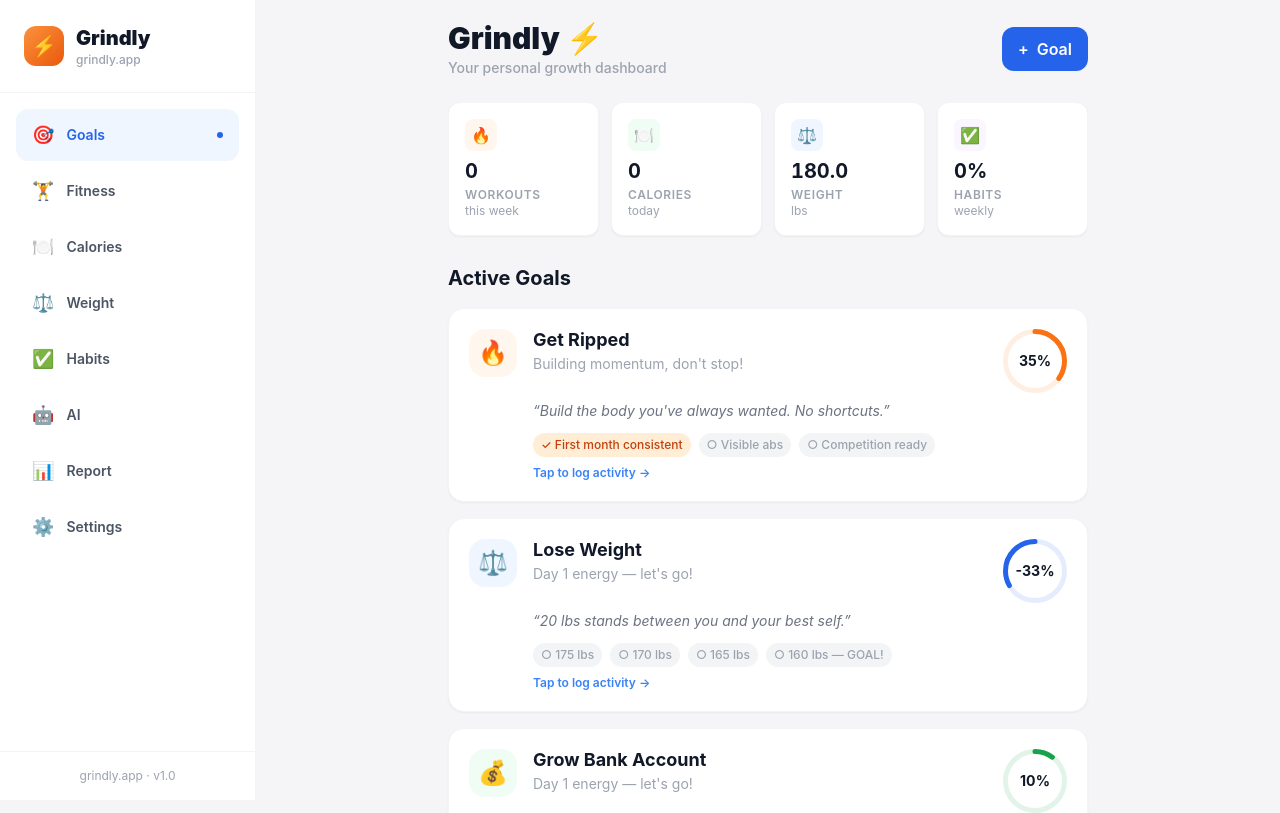
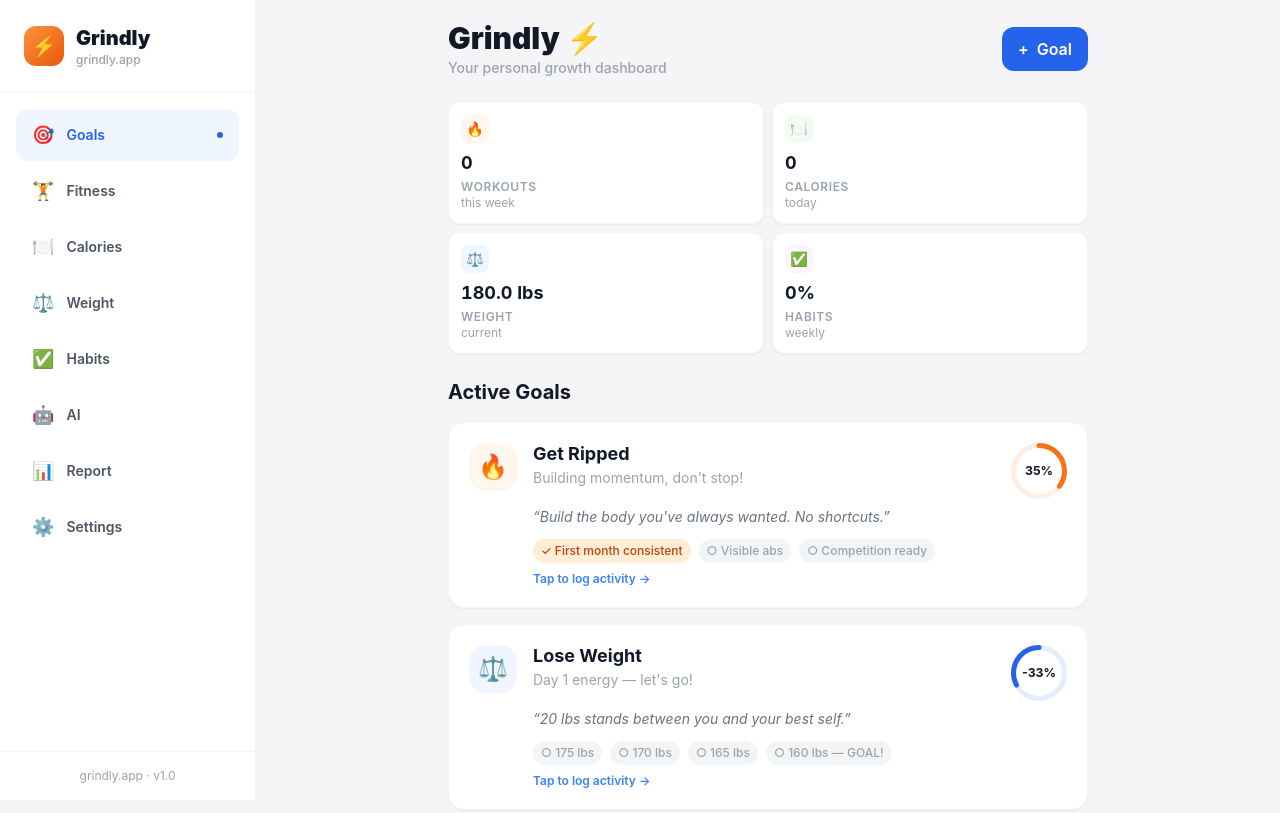
Before and after one commit to aminayawork-tech/Grindly, a Next.js app in the folder web/: page / in a window 1280 px wide. Shown: the top 813 px of the page. Built offline with nearby package versions, Linux system fonts and the light colour scheme.

Commit message:
fix: prevent page-level overflow zoom, compact goals stats, smaller habit dots

```diff
--- a/web/app/globals.css
+++ b/web/app/globals.css
@@ -7,6 +7,11 @@
 :root {
   --background: #F5F5F7;
   --surface: #FFFFFF;
+}
+
+html, body {
+  overflow-x: hidden;
+  max-width: 100vw;
 }
 
 body {
--- a/web/app/habits/page.tsx
+++ b/web/app/habits/page.tsx
@@ -74,9 +74,9 @@ export default function HabitsPage() {
         <div className="card">
           <div className="flex items-center mb-3">
             <div className="flex-1 font-bold text-gray-900">Today&apos;s Habits</div>
-            <div className="flex gap-0.5">
+            <div className="flex gap-px">
               {weekDays.map(d => (
-                <div key={d} className="w-6 text-center text-xs font-semibold text-gray-400">{sevenDayLabel(d)}</div>
+                <div key={d} className="w-5 text-center text-xs font-semibold text-gray-400">{sevenDayLabel(d)}</div>
               ))}
             </div>
           </div>
@@ -111,7 +111,7 @@ export default function HabitsPage() {
                     </div>
 
                     {!confirming && (
-                      <div className="flex gap-0.5 flex-shrink-0">
+                      <div className="flex gap-px flex-shrink-0">
                         {weekDays.map(d => {
                           const completed = habit.completions.includes(d);
                           const isToday = d === todayStr;
@@ -119,17 +119,17 @@ export default function HabitsPage() {
                           return (
                             <div
                               key={d}
-                              className={`w-6 h-6 rounded-full flex items-center justify-center text-xs transition-all ${
+                              className={`w-5 h-5 rounded-full flex items-center justify-center transition-all ${
                                 completed
                                   ? `${colorCls.bg} text-white`
                                   : isFuture
-                                  ? 'bg-gray-50 text-gray-200'
+                                  ? 'bg-gray-50'
                                   : isToday
-                                  ? 'bg-white border-2 border-gray-200'
+                                  ? 'bg-white border-2 border-gray-300'
                                   : 'bg-gray-100'
                               }`}
                             >
-                              {completed && '✓'}
+                              {completed && <span className="text-[9px] font-bold text-white">✓</span>}
                             </div>
                           );
                         })}
--- a/web/app/page.tsx
+++ b/web/app/page.tsx
@@ -119,11 +119,11 @@ export default function GoalsDashboard() {
         </button>
       </div>
 
-      <div className="flex gap-3 overflow-x-auto pb-1">
-        <StatCard label="Workouts" value={`${store.weeklyWorkoutCount()}`} subtitle="this week" emoji="🔥" color="orange" />
-        <StatCard label="Calories" value={`${Math.round(store.todayCalories())}`} subtitle="today" emoji="🍽️" color="green" />
-        <StatCard label="Weight" value={`${store.weightTrendData().current.toFixed(1)}`} subtitle="lbs" emoji="⚖️" color="blue" />
-        <StatCard label="Habits" value={`${Math.round(avgHabit * 100)}%`} subtitle="weekly" emoji="✅" color="purple" />
+      <div className="grid grid-cols-2 gap-2">
+        <StatCard label="Workouts" value={`${store.weeklyWorkoutCount()}`} subtitle="this week" emoji="🔥" color="orange" compact />
+        <StatCard label="Calories" value={`${Math.round(store.todayCalories())}`} subtitle="today" emoji="🍽️" color="green" compact />
+        <StatCard label="Weight" value={`${store.weightTrendData().current.toFixed(1)} lbs`} subtitle="current" emoji="⚖️" color="blue" compact />
+        <StatCard label="Habits" value={`${Math.round(avgHabit * 100)}%`} subtitle="weekly" emoji="✅" color="purple" compact />
       </div>
 
       <div>
@@ -142,11 +142,11 @@ export default function GoalsDashboard() {
                   </div>
                   <div className="flex-1 min-w-0">
                     <div className="flex items-start justify-between gap-3">
-                      <div>
-                        <h3 className="font-bold text-gray-900 text-lg leading-tight">{goal.title}</h3>
+                      <div className="min-w-0">
+                        <h3 className="font-bold text-gray-900 text-lg leading-tight truncate">{goal.title}</h3>
                         <p className="text-sm text-gray-400 mt-0.5">{statusMessage(pct)}</p>
                       </div>
-                      <ProgressRing progress={pct} size={64} strokeWidth={5} color={ringColor} />
+                      <ProgressRing progress={pct} size={56} strokeWidth={5} color={ringColor} />
                     </div>
                     {lastEntry?.note && (
                       <p className="text-xs text-gray-400 mt-2 italic line-clamp-1">📝 {lastEntry.note}</p>
```
